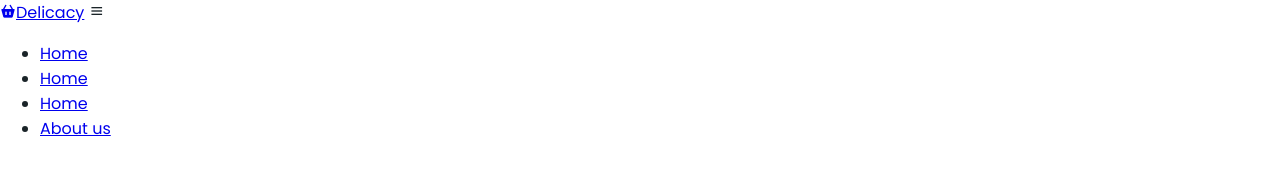
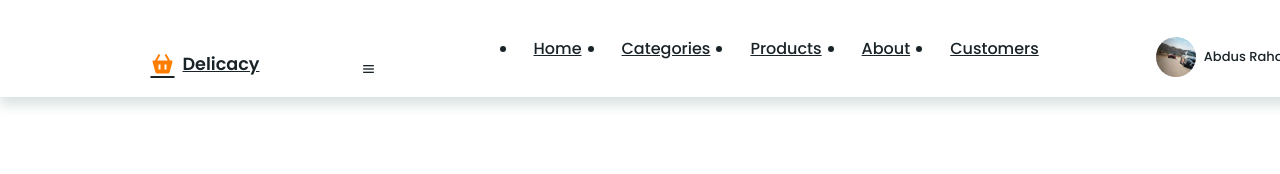
Before and after one commit to ShakyaPrabashana/Fruits-Vegetables-web, a plain HTML site: page index.html in a window 1280 px wide. Drawn offline with nearby package versions, Linux system fonts and the light colour scheme.

Commit message:
Add top banner image and update homepage layout and styles

```diff
--- a/index.html
+++ b/index.html
@@ -18,11 +18,19 @@
 
       <ul class="navbar">
         <li><a href="#home" class="home-active">Home</a></li>
-        <li><a href="#home" class="home-active">Home</a></li>
-        <li><a href="#home" class="home-active">Home</a></li>
-        <li><a href="#home" class="home-active">About us</a></li>
+        <li><a href="#categories">Categories</a></li>
+        <li><a href="#products">Products</a></li>
+        <li><a href="#about">About</a></li>
+        <li><a href="#customers">Customers</a></li>
 
       </ul>
+
+      <div class="profile">
+        <img src="bmw-m5-restyling-location-top-banner.jpg" alt="">
+        <span>Abdus Rahamn</span>
+        <i class="bx bx-caret-down"></i>
+
+      </div>
     </header>
 </body>
 </html>
--- a/style.css
+++ b/style.css
@@ -14,8 +14,8 @@ body {
 :root {
     --green-color: #3cb815;
     --light-green-color: #c0eb7b;
-    --orange-color: ;
-    --light-orange-color: #ff7e00;
+    --orange-color: #ff7e00;
+    --light-orange-color: #f75f1d;
     --text-color: #1a2428;
     --bg-color: #fff;
 }
@@ -25,3 +25,56 @@ img {
 body {
     color: var(--text-color);
 }
+header{
+    position: fixed;
+    width: 100%;
+    top: 0;
+    right: 100;
+    z-index: 1000;
+    display: flex;
+    align-items: flex-end;
+    justify-content: space-around;
+    background-color: var(--bg-color);
+    box-shadow: 0 8px 11px rgb(14 55 54 / 15%);
+    padding: 20PX 100px;
+    transition: 0.5s;
+}
+.profile {
+    display: flex;
+    align-items: center;
+    column-gap: 0.5rem;
+    cursor: pointer;
+}
+.profile img {
+    width: 40px;
+    height: 40px;
+    object-fit: cover;
+    object-position: center;
+    border-radius: 50%;
+}
+.profile span {
+    font-size: 13px;
+    font-weight: 500;
+}
+.logo {
+    display: flex;
+    align-items: center;
+    font-size: 1.1rem;
+    font-weight: 600;
+    color: var(--text-color);
+    column-gap: 0.5rem;
+}
+.logo .bx {
+    font-size: 24px;
+    color: var(--orange-color);
+}
+.navbar {
+    display: flex;
+    column-gap: 0.5rem;
+}
+.navbar a {
+    font-size: 1rem;
+    font-weight: 500;
+    color: var(--text-color);
+    padding: 0.5rem 1rem;
+}
```
Also changed, not shown: bmw-m5-restyling-location-top-banner.jpg (added).
